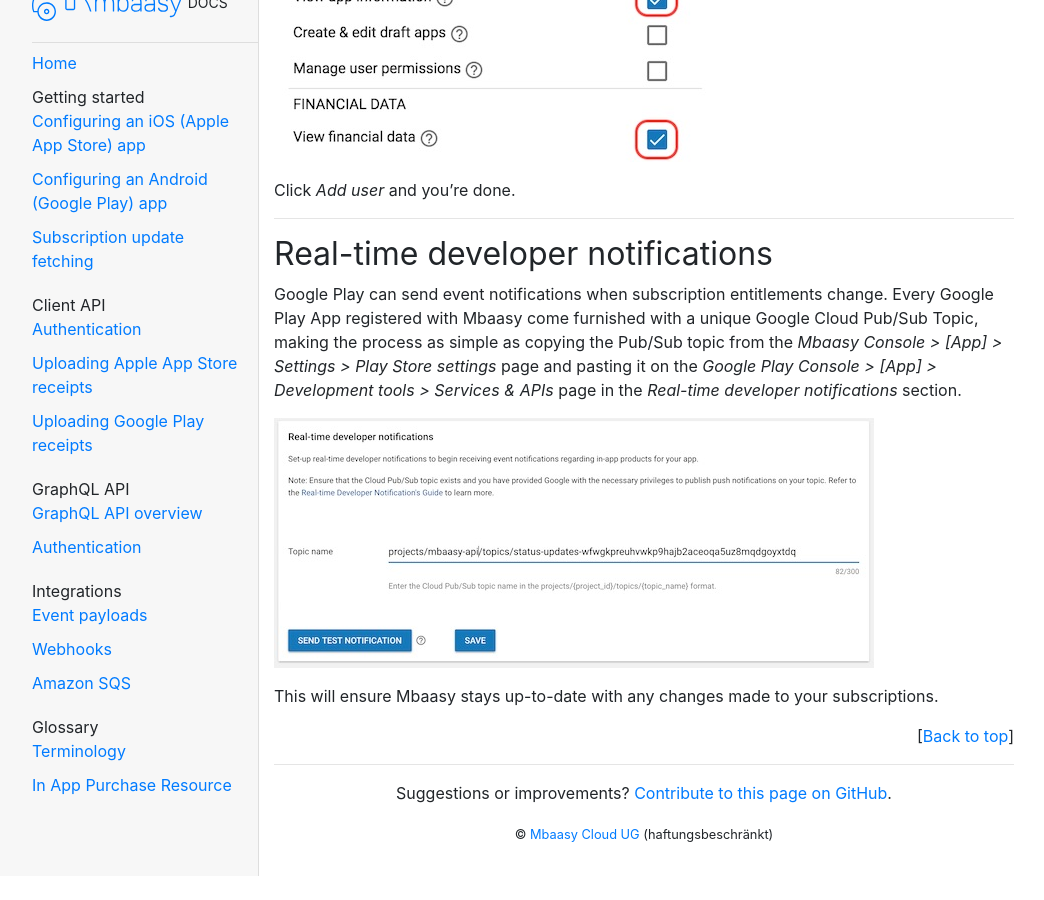
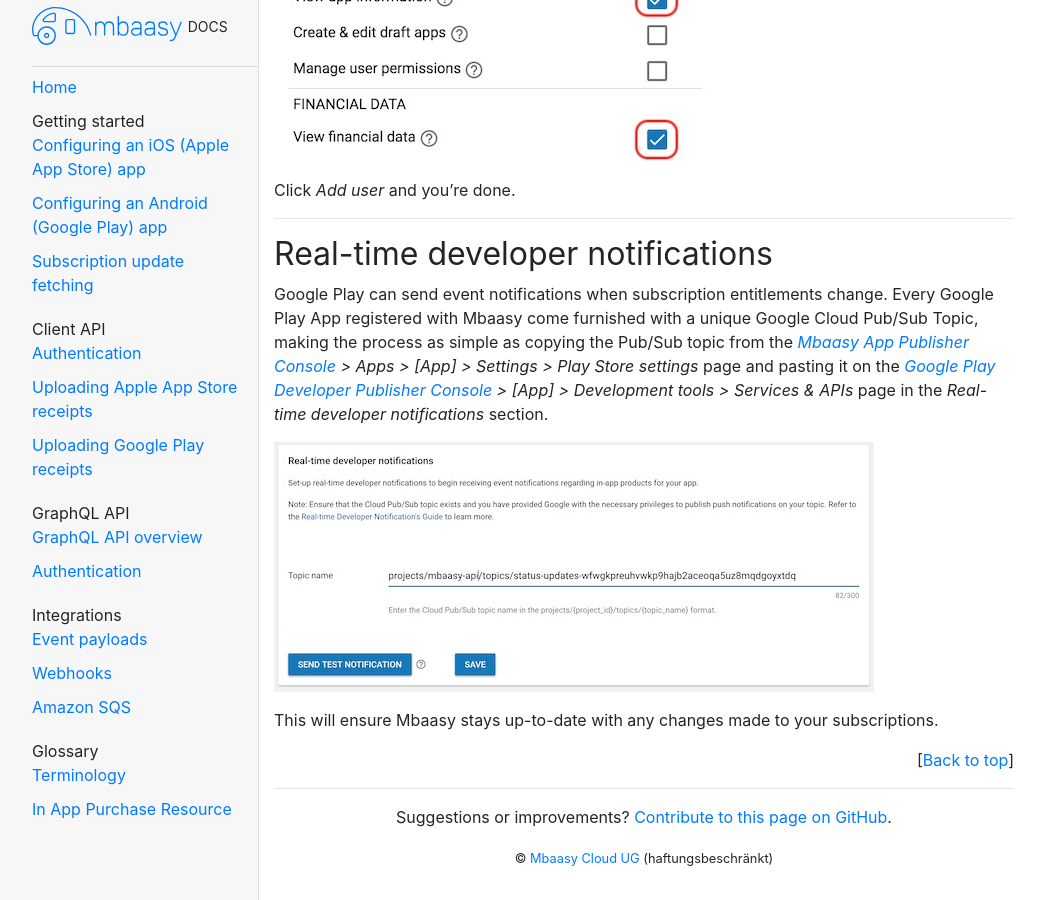
Before and after one commit to mbaasy/docs, a Jekyll site: the page built from getting_started/google_play.md, in a window 1280 px wide and 900 px high, scrolled down 4898 px. Shown: the whole window, without its empty margins (121-1165 px from the left). Built offline with Jekyll 4.4.1, drawn with Linux system fonts in a browser that asks for light colours; our own code applies the rules of GitHub Pages for plain Markdown files; before the commit the page ends 5774 px from its top, so only the background shows below that; some of the changed text lies outside the part shown.

Commit message:
added links on google play

```diff
--- a/getting_started/google_play.md
+++ b/getting_started/google_play.md
@@ -38,7 +38,7 @@
 
 The *service account credentials**is a JSON file containing a private key used for authenticating with the Google Play Developer API.
 
-To create a service account, first navigate and login to the [Google Play Console - API access](https://play.google.com/apps/publish/#ApiAccessPlace) page.
+To create a service account, first navigate and login to the [Google Play Developer Publisher Console - API access](https://play.google.com/apps/publish/#ApiAccessPlace) page.
 
 You will need a linked Google Play Android Developer project, if you don't already have a linked project, click the Create new project button.
 
@@ -84,7 +84,7 @@
 
 ## Real-time developer notifications
 
-Google Play can send event notifications when subscription entitlements change. Every Google Play App registered with Mbaasy come furnished with a unique Google Cloud Pub/Sub Topic, making the process as simple as copying the Pub/Sub topic from the *Mbaasy Console > [App] > Settings > Play Store settings* page and pasting it on the *Google Play Console > [App] > Development tools > Services & APIs* page in the *Real-time developer notifications* section.
+Google Play can send event notifications when subscription entitlements change. Every Google Play App registered with Mbaasy come furnished with a unique Google Cloud Pub/Sub Topic, making the process as simple as copying the Pub/Sub topic from the *[Mbaasy App Publisher Console](https://console.mbaasy.com) > Apps > [App] > Settings > Play Store settings* page and pasting it on the *[Google Play Developer Publisher Console](https://play.google.com/apps/publish) > [App] > Development tools > Services & APIs* page in the *Real-time developer notifications* section.
 
 ![Real-time developer notifications](/assets/images/play_store/real-time-developer-notifications.jpg)
 
```
